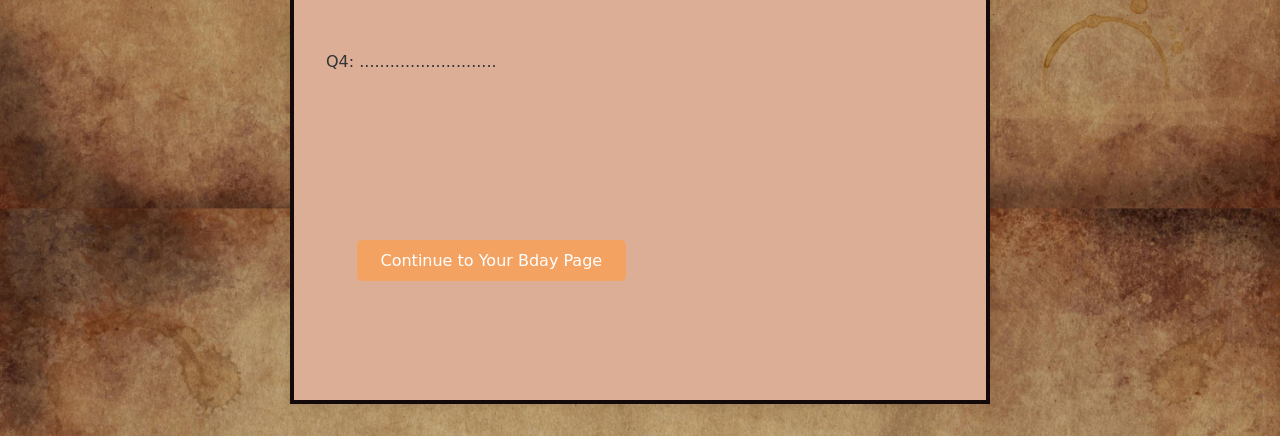
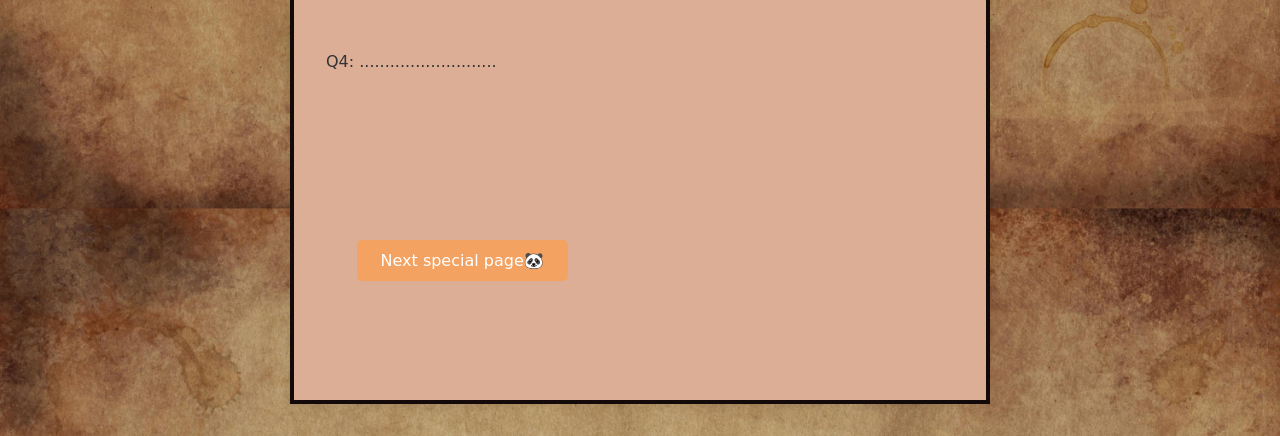
Before and after one commit to Shan0000000/caiobeb.-.saasn121435217sadh, a Flask app: template templates/result.html in a window 1280 px wide. Shown: the part 647-1083 px from the top of the page. Run offline with Flask 3, Linux system fonts and the light colour scheme; the template is opened without the code that fills it: most values are stand-ins (such as "Sample title", 1, 10 or a date in 2020).

Commit message:
result.html

```diff
--- a/templates/result.html
+++ b/templates/result.html
@@ -16,7 +16,7 @@
     <p>Q4: ...........................</p>
 
     <form action="{{ url_for('bday') }}">
-      <button type="submit">Continue to Your Bday Page</button>
+      <button type="submit">Next special page🐼</button>
     </form>
   </div>
 </body>
```
